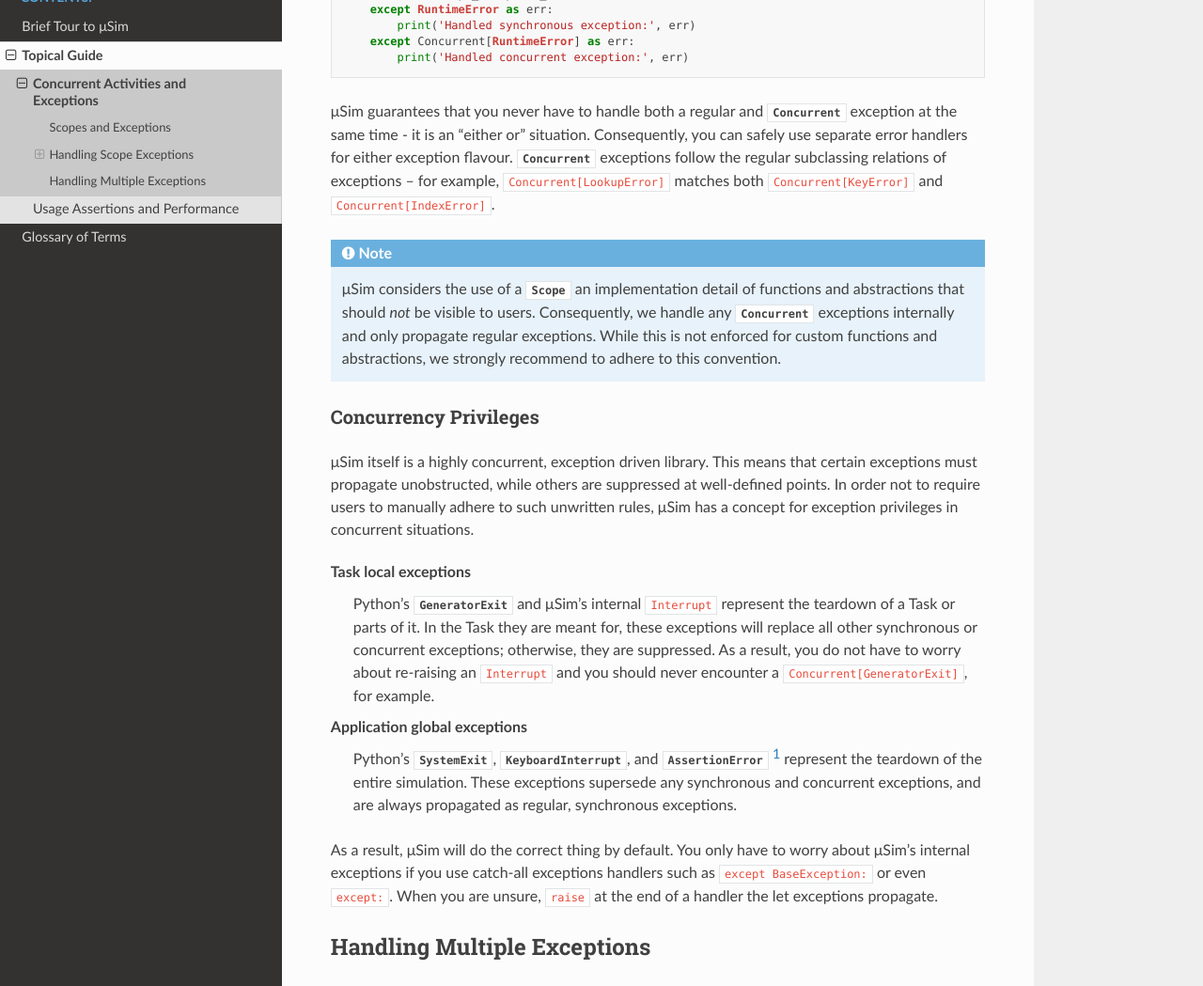
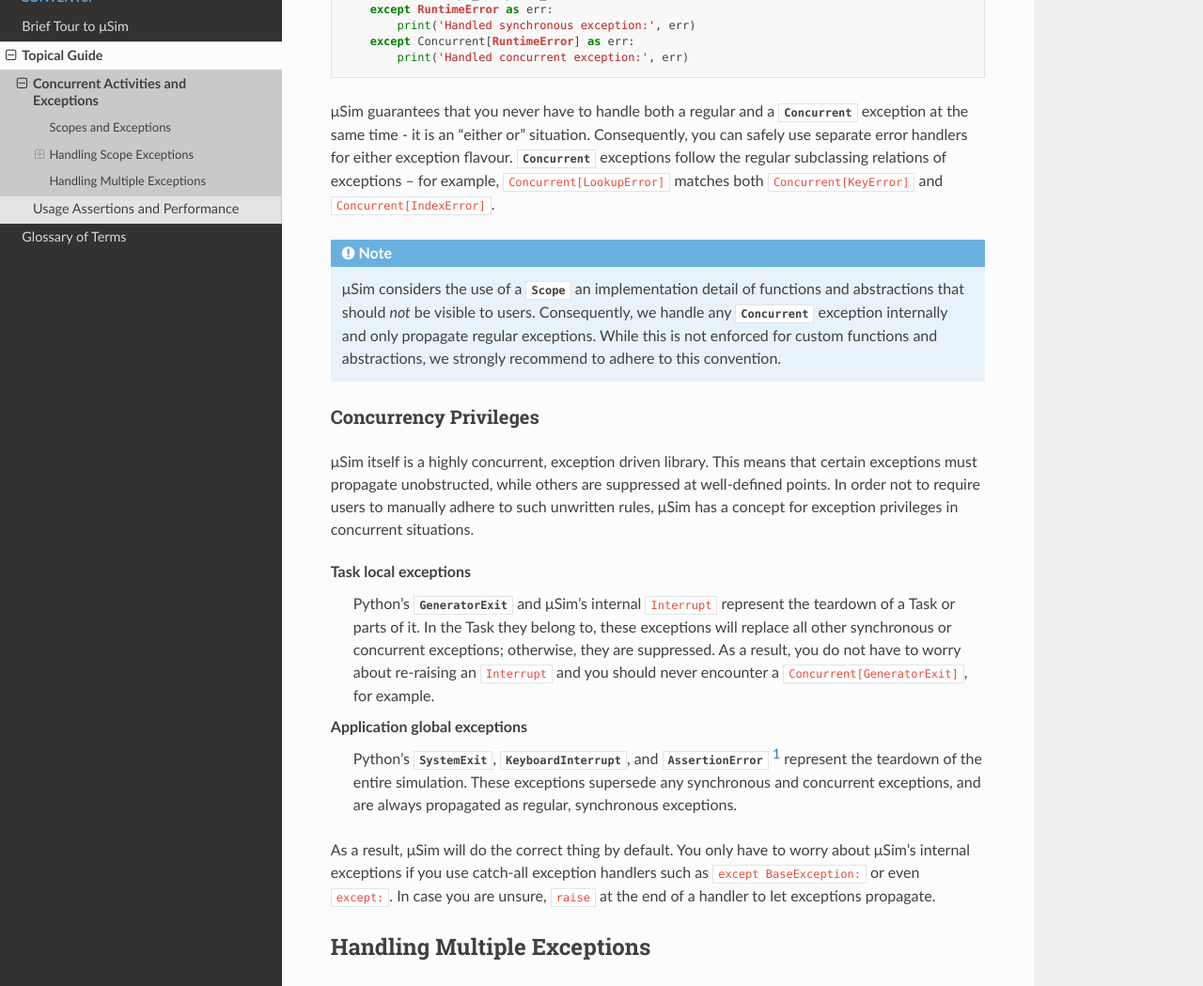
Before and after one commit to MaineKuehn/usim, a Sphinx documentation site: the page built from docs/source/topics/exceptions.rst, in a window 1280 px wide and 1400 px high, scrolled down 1082 px. Shown: the part 149-1198 px from the top of the window at 94% size. Built offline with Sphinx 7.4.7 and the Read the Docs theme 2.0.0, drawn with Linux system fonts in a browser that asks for light colours; formulas are drawn with MathJax 3; pages that are not in the unit, such as notebooks, are missing from menus; some of the changed text lies outside the part shown.

Commit message:
Apply documentation suggestions from code review
Co-Authored-By: Eileen Kuehn <eileen.kuehn@kit.edu>

```diff
--- a/docs/source/topics/exceptions.rst
+++ b/docs/source/topics/exceptions.rst
@@ -70,7 +70,7 @@ use ``except Concurrent[ExceptionType]`` instead of ``except ExceptionType``:
         except Concurrent[RuntimeError] as err:
             print('Handled concurrent exception:', err)
 
-μSim guarantees that you never have to handle both a regular and
+μSim guarantees that you never have to handle both a regular and a
 :py:exc:`~usim.Concurrent` exception at the same time - it is an "either or" situation.
 Consequently, you can safely use separate error handlers for either exception flavour.
 :py:exc:`~usim.Concurrent` exceptions follow the regular subclassing relations
@@ -81,7 +81,7 @@ of exceptions -- for example, ``Concurrent[LookupError]`` matches both
 
     μSim considers the use of a :py:class:`~usim.Scope` an implementation detail of
     functions and abstractions that should *not* be visible to users.
-    Consequently, we handle any :py:exc:`~usim.Concurrent` exceptions internally
+    Consequently, we handle any :py:exc:`~usim.Concurrent` exception internally
     and only propagate regular exceptions.
     While this is not enforced for custom functions and abstractions,
     we strongly recommend to adhere to this convention.
@@ -98,7 +98,7 @@ In order not to require users to manually adhere to such unwritten rules,
 Task local exceptions
     Python's :py:exc:`GeneratorExit` and μSim's internal ``Interrupt``
     represent the teardown of a Task or parts of it.
-    In the Task they are meant for, these exceptions will replace all
+    In the Task they belong to, these exceptions will replace all
     other synchronous or concurrent exceptions; otherwise, they are suppressed.
     As a result, you do not have to worry about re-raising an ``Interrupt`` and
     you should never encounter a ``Concurrent[GeneratorExit]``, for example.
@@ -111,8 +111,8 @@ Application global exceptions
 
 As a result, μSim will do the correct thing by default.
 You only have to worry about μSim's internal exceptions if you use catch-all
-exceptions handlers such as ``except BaseException:`` or even ``except:``.
-When you are unsure, ``raise`` at the end of a handler the let exceptions propagate.
+exception handlers such as ``except BaseException:`` or even ``except:``.
+In case you are unsure, ``raise`` at the end of a handler to let exceptions propagate.
 
 Handling Multiple Exceptions
 ----------------------------
@@ -135,7 +135,7 @@ at once.
 This example will propagate a single exception :py:exc:`~usim.Concurrent` exception
 containing ``IndexError('A')``, ``KeyError('B')``, and ``IndexError('C')`` --
 the ``KeyError('D')`` is suppressed by the scope stopping itself and its children.
-The *type* of the exception includes all the types of its child exceptions,
+The *type* of the exception includes all types of its child exceptions,
 namely ``Concurrent[IndexError, KeyError]``.
 Note that neither the *number* nor *order* of exceptions is captured in the type.
 
```
Also changed, not shown: other parts of docs/source/topics/exceptions.rst (+3 -3 lines), 2 other files.
